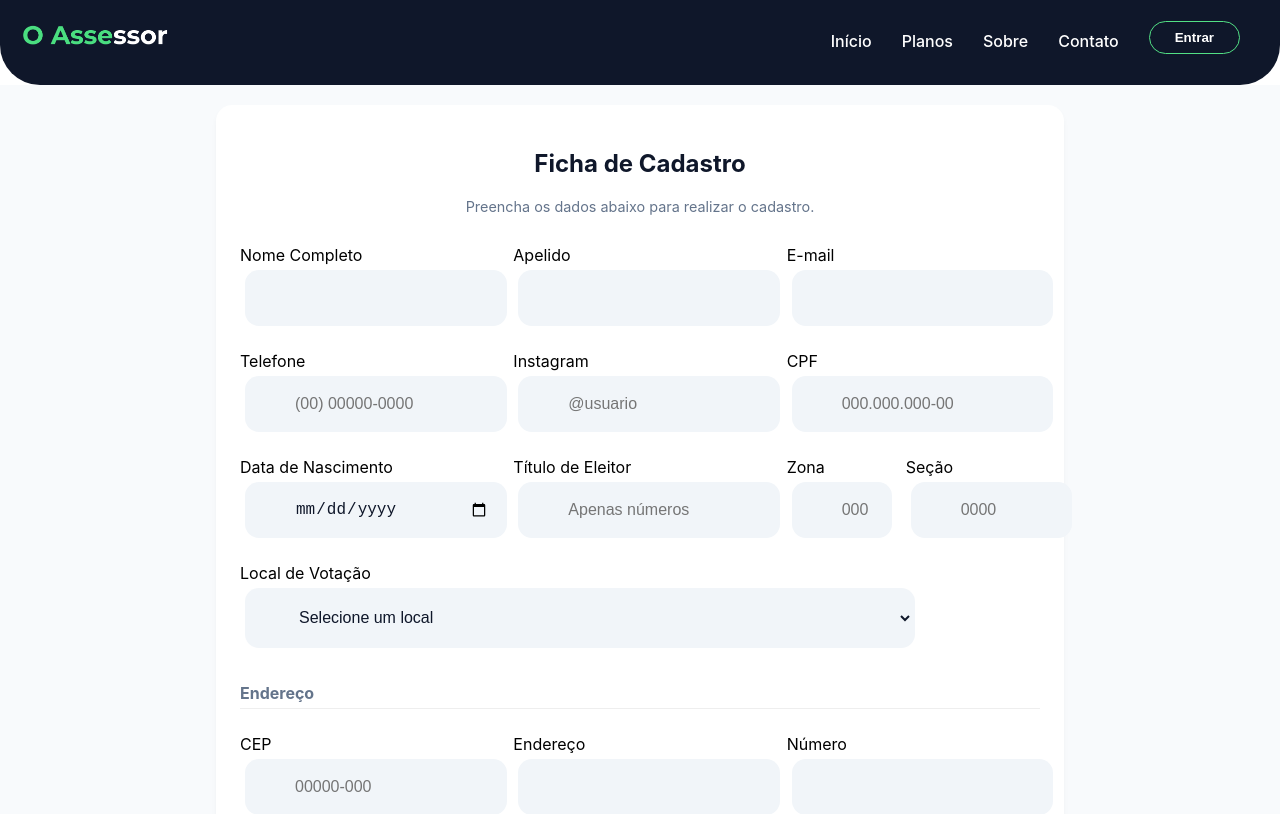
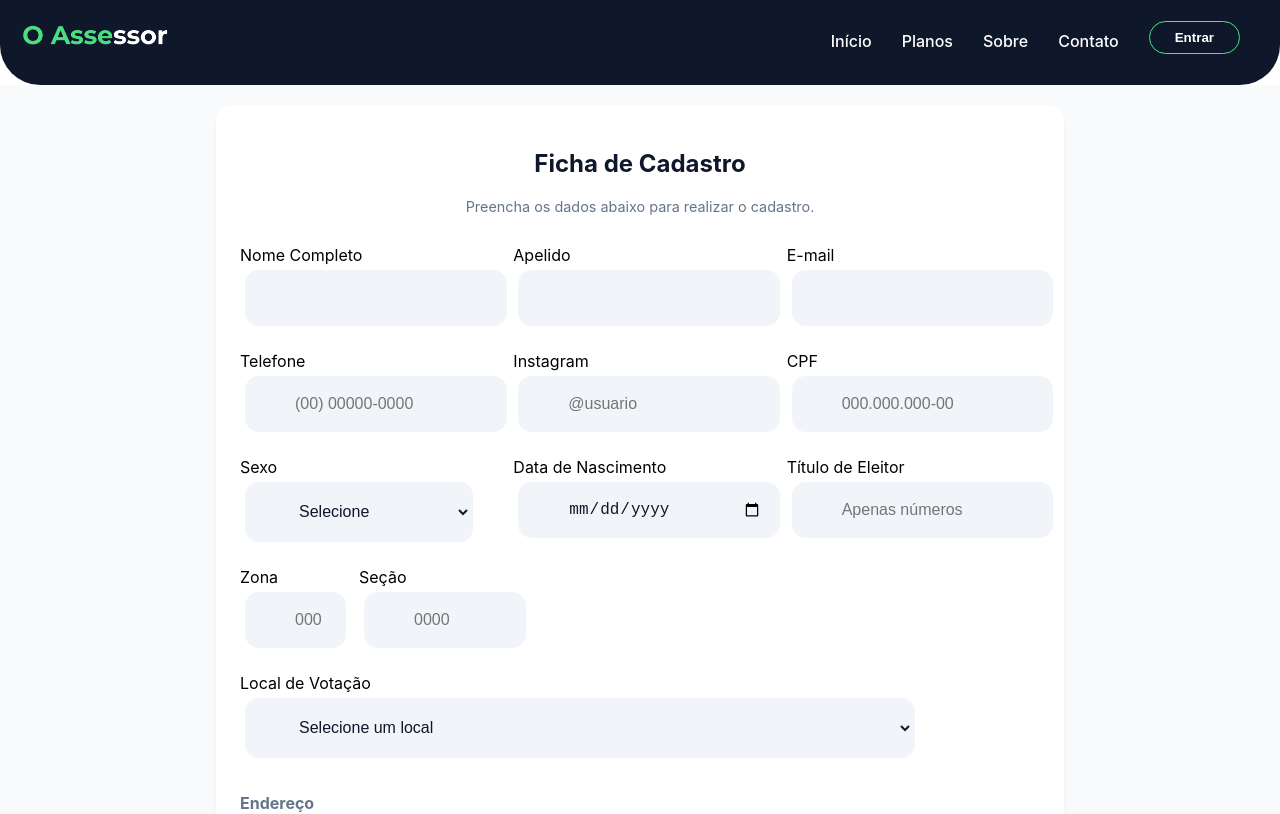
Before and after one commit to teceudesenvolvo/oassessor, a React (Create React App) app: page /eleitor-form in a window 1280 px wide. Shown: the top 814 px of the page. Built offline with nearby package versions, Linux system fonts and the light colour scheme.

Commit message:
eleitor-form

```diff
--- a/src/screens/out/EleitorForm.js
+++ b/src/screens/out/EleitorForm.js
@@ -20,6 +20,7 @@ export default function EleitorForm() {
     nome: '',
     apelido: '',
     instagram: '',
+    sexo: '',
     email: '',
     telefone: '',
     bairro: '',
@@ -210,7 +211,7 @@ export default function EleitorForm() {
       });
       setSuccess(true);
       setFormData({
-        nome: '', apelido: '', instagram: '', email: '', telefone: '', bairro: '', cidade: '', estado: '',
+        nome: '', apelido: '', instagram: '', sexo: '', email: '', telefone: '', bairro: '', cidade: '', estado: '',
         cpf: '', nascimento: '', titulo: '', zona: '', secao: '', endereco: '', numero: '', cep: '', localVotacao: ''
       });
     } catch (error) {
@@ -258,6 +259,14 @@ export default function EleitorForm() {
                   <div className="input-group"> <label>Telefone</label> <input type="text" name="telefone" value={formData.telefone} onChange={handleMaskedChange} className="custom-input-voter" placeholder="(00) 00000-0000" /> </div>
                   <div className="input-group"> <label>Instagram</label> <input type="text" name="instagram" value={formData.instagram} onChange={handleChange} className="custom-input-voter" placeholder="@usuario" /> </div>
                   <div className="input-group"> <label>CPF</label> <input type="text" name="cpf" value={formData.cpf} onChange={handleMaskedChange} className="custom-input-voter" placeholder="000.000.000-00" /> </div>
+                  <div className="input-group"> <label>Sexo</label>
+                      <select name="sexo" value={formData.sexo} onChange={handleChange} className="custom-input-voter custom-input-voter-select" style={{ width: '100%' }}>
+                          <option value="">Selecione</option>
+                          <option value="Masculino">Masculino</option>
+                          <option value="Feminino">Feminino</option>
+                          <option value="Outro">Outro</option>
+                      </select>
+                  </div>
                   <div className="input-group"> <label>Data de Nascimento</label> <input type="date" name="nascimento" value={formData.nascimento} onChange={handleChange} className="custom-input-voter" /> </div>
                   <div className="input-group">
                     <label style={{ display: 'flex', alignItems: 'center', gap: '8px' }}>
```
